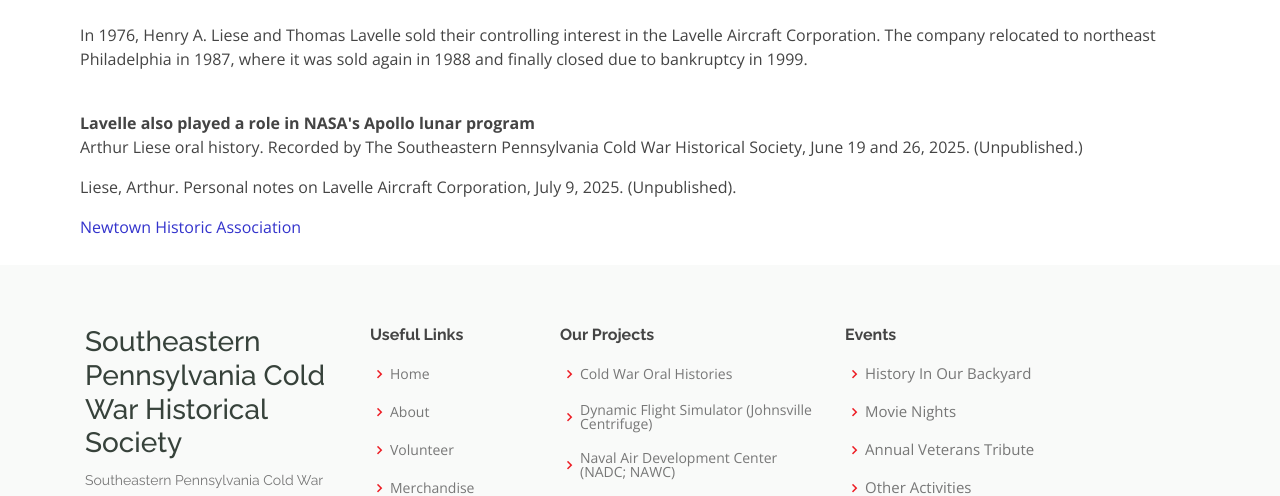
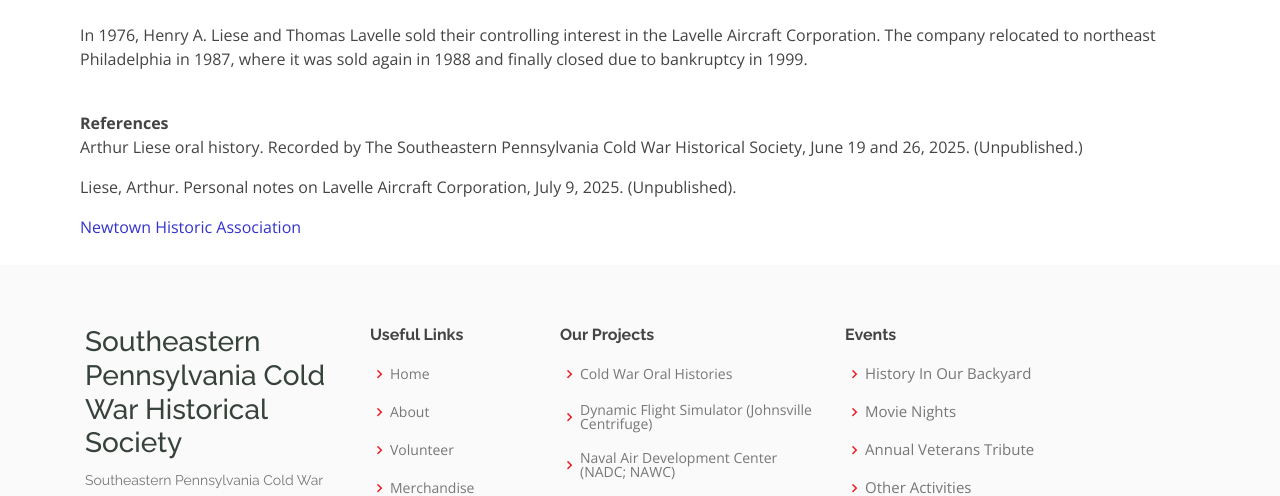
Before and after one commit to jtangir87/sepacoldwar, a Django app: page /lavelle-aircraft-corp in a window 1280 px wide. Shown: the part 4706-5202 px from the top of the page. Run offline with Django 3.2, Linux system fonts and the light colour scheme; parts of the project's set-up code (start-up, migrations or seed data) failed here and were passed over; some libraries are stand-ins or nearby versions.

Commit message:
references

```diff
--- a/templates/pages/projects/lavelle-aircraft-corp.html
+++ b/templates/pages/projects/lavelle-aircraft-corp.html
@@ -142,7 +142,7 @@
 
             <p>In 1976, Henry A. Liese and Thomas Lavelle sold their controlling interest in the Lavelle Aircraft Corporation. The company relocated to northeast
               Philadelphia in 1987, where it was sold again in 1988 and finally closed due to bankruptcy in 1999.</p>
-            <div class="pt-4"><strong>Lavelle also played a role in NASA's Apollo lunar program</strong></div>
+            <div class="pt-4"><strong>References</strong></div>
 
             <p>Arthur Liese oral history. Recorded by The Southeastern Pennsylvania Cold War Historical Society, June 19 and 26, 2025. (Unpublished.)</p>
             <p>Liese, Arthur. Personal notes on Lavelle Aircraft Corporation, July 9, 2025. (Unpublished).</p>
```
